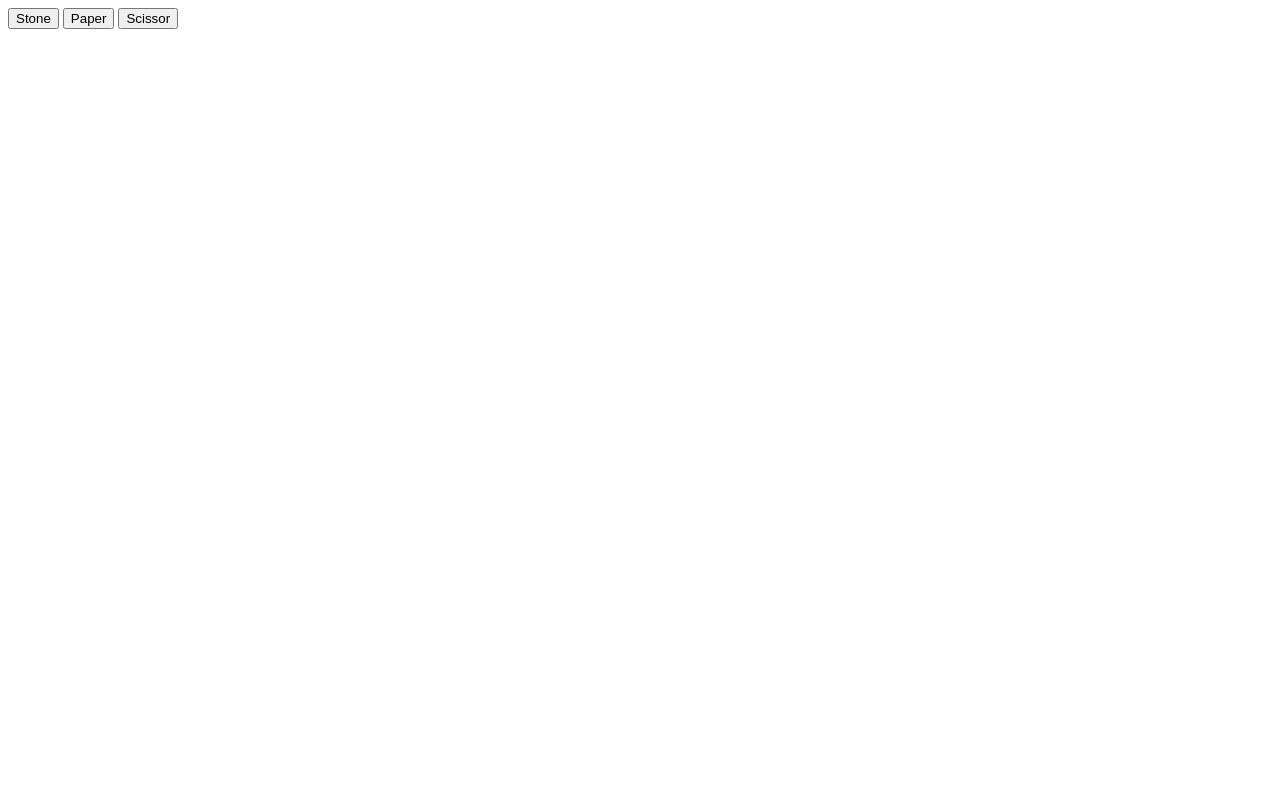
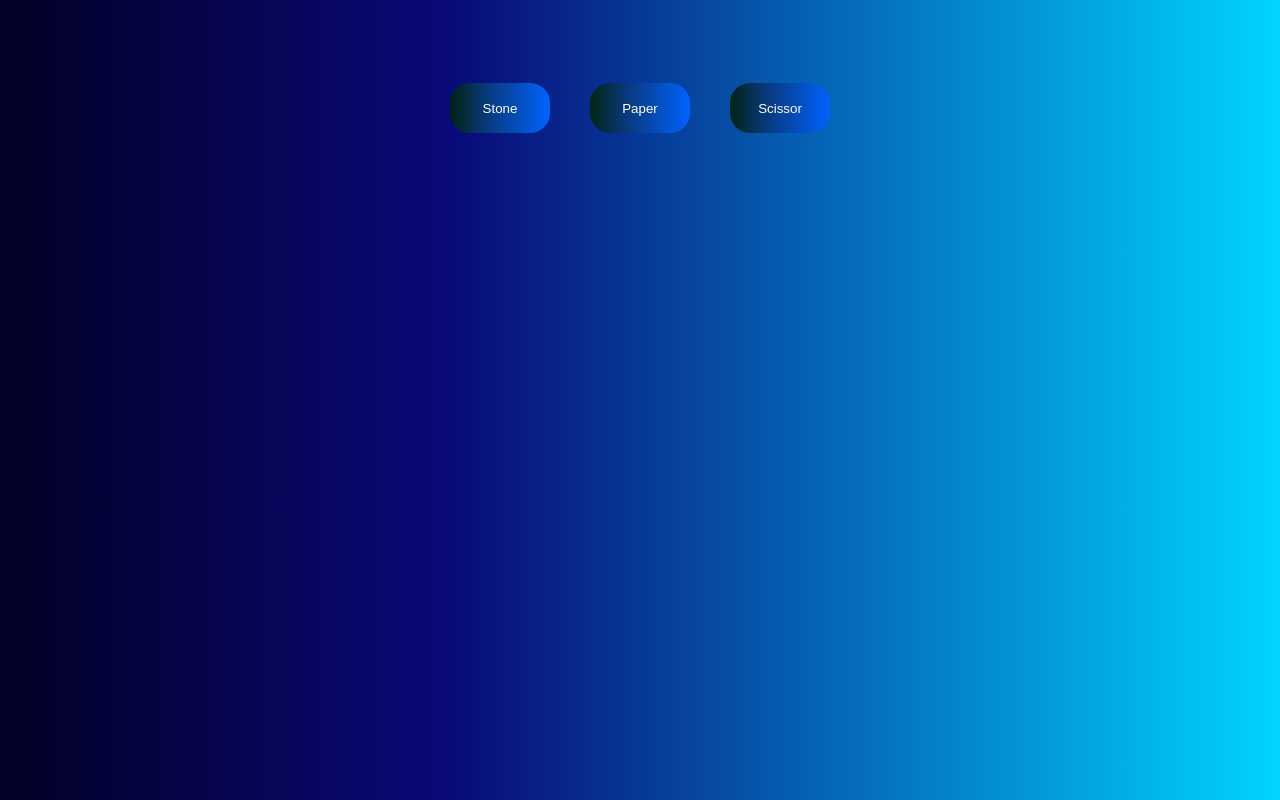
Before and after one commit to waqar-shah72/Rock-Paper-Scissor-Game, a plain HTML site: page index.html in a window 1280 px wide. Drawn offline with Linux system fonts and the light colour scheme.

Commit message:
game updated

```diff
--- a/index.html
+++ b/index.html
@@ -5,13 +5,16 @@
     <meta name="viewport"
           content="width=device-width, user-scalable=no, initial-scale=1.0, maximum-scale=1.0, minimum-scale=1.0">
     <meta http-equiv="X-UA-Compatible" content="ie=edge">
+<link rel="stylesheet" href="style.css">
     <title>Document</title>
 </head>
 <body>
-<button onclick="submit()" type="submit" id="stone" value="stone">Stone</button>
-<button onclick="submit()" type="submit" id="paper" value="paper">Paper</button>
-<button onclick="submit()" type="submit" id="scissor" value="scissor">Scissor</button>
-
+<div id="button">
+    <button onclick="submit()" type="submit" id="stone" value="stone">Stone</button>
+    <button onclick="submit()" type="submit" id="paper" value="paper">Paper</button>
+    <button onclick="submit()" type="submit" id="scissor" value="scissor">Scissor</button>
+</div>
+<div id="myGuess"></div>
 <div id="answer"></div>
 
 
--- a/index.js
+++ b/index.js
@@ -7,7 +7,27 @@ function submit() {
     let scissor = 2;
     let userGuess;
     let guessOfGame = Math.floor(Math.random() * 3)
-    console.log(guessOfGame)
+    if (guessOfGame===0){
+        let winTag =document.createElement("p")
+        let winResult = document.createTextNode("My one is stone" )
+        winTag.appendChild(winResult);
+        let element = document.getElementById('myGuess')
+        element.appendChild(winTag)
+
+    } else if(guessOfGame===1){
+        let winTag =document.createElement("p")
+        let winResult = document.createTextNode("My one is Paper")
+        winTag.appendChild(winResult);
+        let element = document.getElementById('myGuess')
+        element.appendChild(winTag)
+
+    }else if (guessOfGame===2){
+        let winTag =document.createElement("p")
+        let winResult = document.createTextNode("My one is Scissor")
+        winTag.appendChild(winResult);
+        let element = document.getElementById('myGuess')
+        element.appendChild(winTag)
+    }
 
     // userGuess = document.getElementById("stone").value
      // userGuess = document.getElementById("paper").value
@@ -15,11 +35,26 @@ function submit() {
     if (document.getElementById("stone").value === "stone") {
         userGuess = stone
         console.log(userGuess)
+         winTag =document.createElement("p")
+        let winResult = document.createTextNode("You is Stone")
+        winTag.appendChild(winResult);
+        let element = document.getElementById('myGuess')
+        element.appendChild(winTag)
     }
     else if (document.getElementById("paper").value === "paper") {
         userGuess = paper
+         winTag =document.createElement("p")
+        let winResult = document.createTextNode("you is Paper")
+        winTag.appendChild(winResult);
+        let element = document.getElementById('answer')
+        element.appendChild(winTag)
     } else if (document.getElementById("scissor").value === "scissor") {
         userGuess = scissor
+         winTag =document.createElement("p")
+        let winResult = document.createTextNode("You is Scissor")
+        winTag.appendChild(winResult);
+        let element = document.getElementById('myGuess')
+        element.appendChild(winTag)
     }
     if (guessOfGame === userGuess) {
         let winTag =document.createElement("p")
@@ -48,7 +83,9 @@ function submit() {
             let winResult = document.createTextNode("Wow u win")
             winTag.appendChild(winResult);
             let element = document.getElementById('answer')
-            element.appendChild(winTag)                } else {
+            element.appendChild(winTag)
+
+        } else {
             let winTag =document.createElement("p")
             let winResult = document.createTextNode("U Lose ")
             winTag.appendChild(winResult);
@@ -67,7 +104,8 @@ function submit() {
             let winResult = document.createTextNode("U Lose ")
             winTag.appendChild(winResult);
             let element = document.getElementById('answer')
-            element.appendChild(winTag)           }
+            element.appendChild(winTag)
+        }
     }
 
 
--- /dev/null
+++ b/style.css
@@ -0,0 +1,74 @@
+body{
+    align-items: center;
+    justify-content: center;
+    background-image: linear-gradient(90deg, #020024 0%, #090979 35%, #00d4ff 100%);;
+}
+#button{
+    display: flex;
+    align-items: center;
+    justify-content: center;
+    height: 200px;
+
+}
+#stone{
+    color: white;
+    border-color: #020024;
+    border:100px ;
+margin-right: 20px;
+    height: 50px;
+    width: 100px;
+    background: rgb(0,36,16);
+    background: linear-gradient(90deg, rgba(0,36,16,1) 0%, rgba(9,56,121,1) 35%, rgba(0,99,255,1) 100%);    border-radius: 20px ;solid-color: white ;
+}
+#stone:hover{
+    border-color: #16FF00;
+    height: 60px;
+    width: 120px;
+}
+#paper{
+    color: white;
+    border-color: #020024;
+    border:100px ;
+    margin-left:20px ;
+    height: 50px;
+    width: 100px;
+    background: rgb(0,36,16);
+    background: linear-gradient(90deg, rgba(0,36,16,1) 0%, rgba(9,56,121,1) 35%, rgba(0,99,255,1) 100%);    border-radius: 20px  ;
+}
+#paper:hover{
+    border-color: #16FF00;
+    height: 60px;
+    width: 120px;
+}
+#scissor{
+    color: white;
+    border-color: #020024;
+    border:100px ;
+    margin-left: 40px;
+    height: 50px;
+    width: 100px;
+    background: rgb(0,36,16);
+    background: linear-gradient(90deg, rgba(0,36,16,1) 0%, rgba(9,56,121,1) 35%, rgba(0,99,255,1) 100%);    border-radius: 20px  ;
+}
+#scissor:hover{
+    border-color: #16FF00;
+    height: 60px;
+    width: 120px;
+}
+#answer{
+    color: white;
+    display: block;
+    align-items: center;
+    justify-content: center;
+    height: 5px;
+    padding-left: 45%;
+}
+#myGuess{
+    color: wheat;
+    display: block;
+    align-items: center;
+    justify-content: center;
+    height: 100px;
+    padding-left: 45%;
+
+}
```
